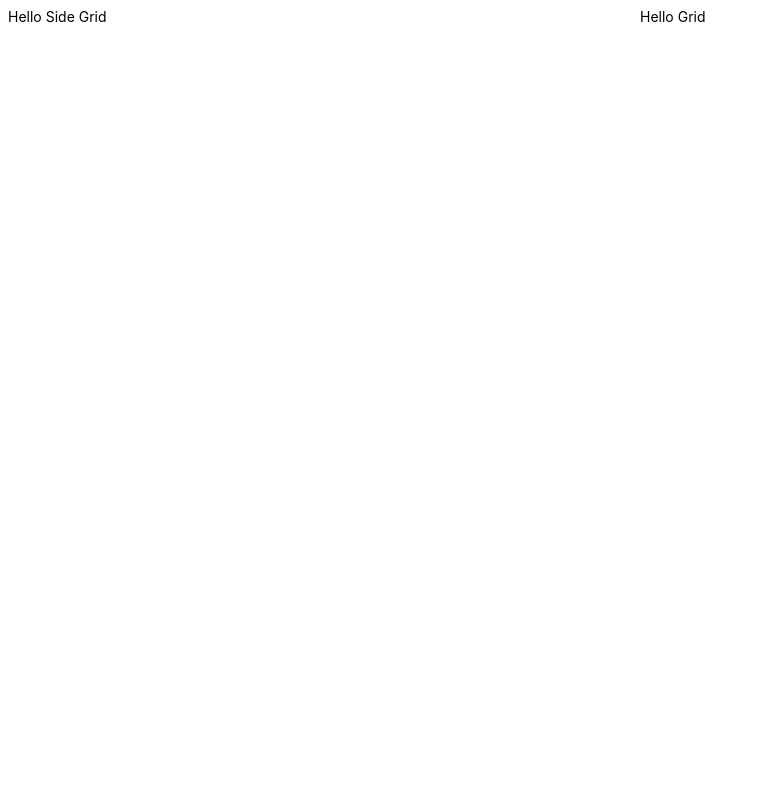
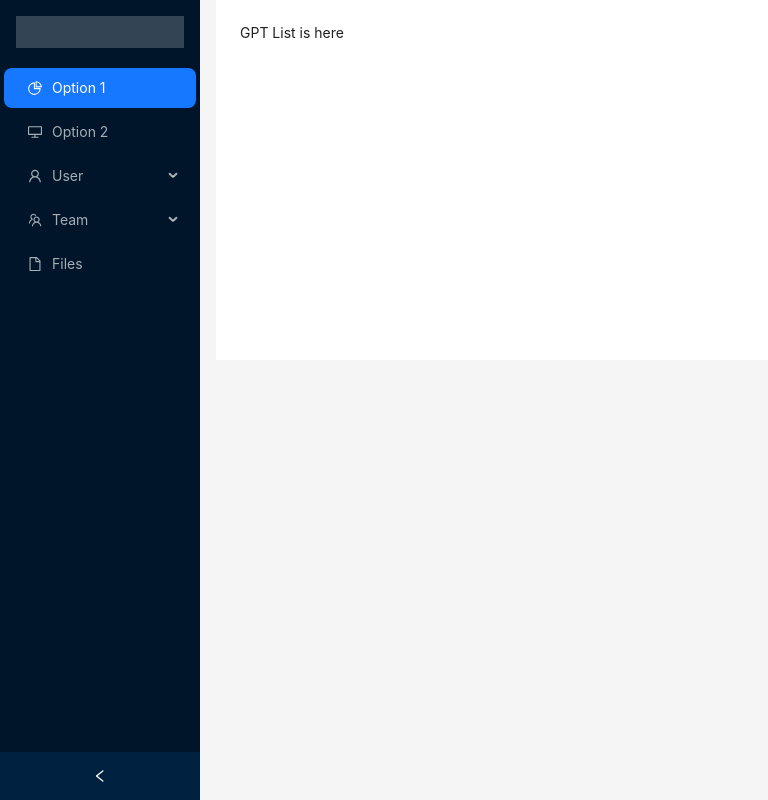
Before and after one commit to Zohaad97/gpt-forum-public, a Next.js app: page / in a window 1280 px wide. Shown: the whole page, without its empty margins (0-768 px from the left). Built offline with nearby package versions, Linux system fonts and the light colour scheme.

Commit message:
Added sidebar with seperate components

```diff
--- /dev/null
+++ b/next.config.js
@@ -0,0 +1,7 @@
+/** @type {import('next').NextConfig} */
+const withLess = require("next-with-less");
+
+module.exports = withLess({
+    reactStrictMode: true,
+    lessLoaderOptions: {},
+});
--- a/package.json
+++ b/package.json
@@ -19,7 +19,6 @@
     "less": "^4.1.3",
     "less-loader": "^11.1.0",
     "next": "13.3.0",
-    "next-with-less": "^2.0.5",
     "postcss": "8.4.21",
     "react": "18.2.0",
     "react-dom": "18.2.0",
@@ -32,6 +31,7 @@
     "eslint": "^8.38.0",
     "eslint-config-prettier": "^8.8.0",
     "eslint-plugin-prettier": "^4.2.1",
+    "next-with-less": "^2.0.5",
     "prettier": "^2.8.7"
   }
 }
--- /dev/null
+++ b/src/components/main_content.tsx
@@ -0,0 +1,18 @@
+import React from "react";
+import { Layout, theme } from 'antd';
+
+const { Content } = Layout;
+
+type MainContentProps = {
+    children: JSX.Element
+}
+export const MainContent: React.FC<MainContentProps> = ({ children }) => {
+    const {
+        token: { colorBgContainer },
+    } = theme.useToken();
+    return <Content style={{ margin: '0 16px' }}>
+        <div style={{ padding: 24, minHeight: 360, background: colorBgContainer }}>
+            {children}
+        </div>
+    </Content>
+}
--- /dev/null
+++ b/src/components/sidebar.tsx
@@ -0,0 +1,48 @@
+import React, { useState } from "react"
+import type { MenuProps } from 'antd';
+import { Layout, Menu, } from 'antd';
+import {
+    DesktopOutlined,
+    FileOutlined,
+    PieChartOutlined,
+    TeamOutlined,
+    UserOutlined,
+} from '@ant-design/icons';
+const { Sider } = Layout;
+type MenuItem = Required<MenuProps>['items'][number];
+
+
+function getItem(
+    label: React.ReactNode,
+    key: React.Key,
+    icon?: React.ReactNode,
+    children?: MenuItem[],
+): MenuItem {
+    return {
+        key,
+        icon,
+        children,
+        label,
+    } as MenuItem;
+}
+const items: MenuItem[] = [
+    getItem('Option 1', '1', <PieChartOutlined />),
+    getItem('Option 2', '2', <DesktopOutlined />),
+    getItem('User', 'sub1', <UserOutlined />, [
+        getItem('Tom', '3'),
+        getItem('Bill', '4'),
+        getItem('Alex', '5'),
+    ]),
+    getItem('Team', 'sub2', <TeamOutlined />, [getItem('Team 1', '6'), getItem('Team 2', '8')]),
+    getItem('Files', '9', <FileOutlined />),
+];
+
+export const SideBar: React.FC = () => {
+
+    const [collapsed, setCollapsed] = useState(false);
+
+    return <Sider collapsible collapsed={collapsed} onCollapse={(value) => setCollapsed(value)}>
+        <div style={{ height: 32, margin: 16, background: 'rgba(255, 255, 255, 0.2)' }} />
+        <Menu theme="dark" defaultSelectedKeys={['1']} mode="inline" items={items} />
+    </Sider>
+}
--- /dev/null
+++ b/src/globals.less
@@ -0,0 +1,3 @@
+body {
+    margin: 0;
+}
--- a/src/layouts/user_view.tsx
+++ b/src/layouts/user_view.tsx
@@ -1,17 +1,22 @@
 import React from "react"
+import { Layout } from 'antd';
+import { SideBar } from "@/components/sidebar";
+import { MainContent } from "@/components/main_content";
 import { ResponsiveGrid } from "@/components/responsive_grid";
 
 export const UserView: React.FC = () => {
+
     return <div>
-        <ResponsiveGrid cols={[
-            {
-                size: { sm: 0, md: 6 , lg: 5, xl: 12, xxl: 12 },
-                component: <div>Hello Side Grid</div>
-            },
-            {
-                size: { sm: 24, md: 18, lg: 5, xl: 12, xxl: 12 },
-                component: <div>Hello Grid</div>
-            },
-        ]} />
+        <Layout style={{ minHeight: '100vh' }}>
+            <SideBar />
+            <Layout className="site-layout">
+                <MainContent>
+                    <ResponsiveGrid cols={[{
+                        size: { sm: 24, md: 24, lg: 24, xl: 24, xxl: 24 },
+                        component: <div>GPT List is here</div>
+                    }]} />
+                </MainContent>
+            </Layout>
+        </Layout>
     </div>
 }
--- a/src/pages/_app.tsx
+++ b/src/pages/_app.tsx
@@ -1,6 +1,6 @@
 import React from 'react';
 import type {AppProps} from 'next/app';
-
+import "../globals.less"
 export default function App({Component, pageProps}: AppProps) {
   return <Component {...pageProps} />;
 }
```
Also changed, not shown: src/index.module.less (deleted), 1 other file (tests, documents, lock files or other folders).
